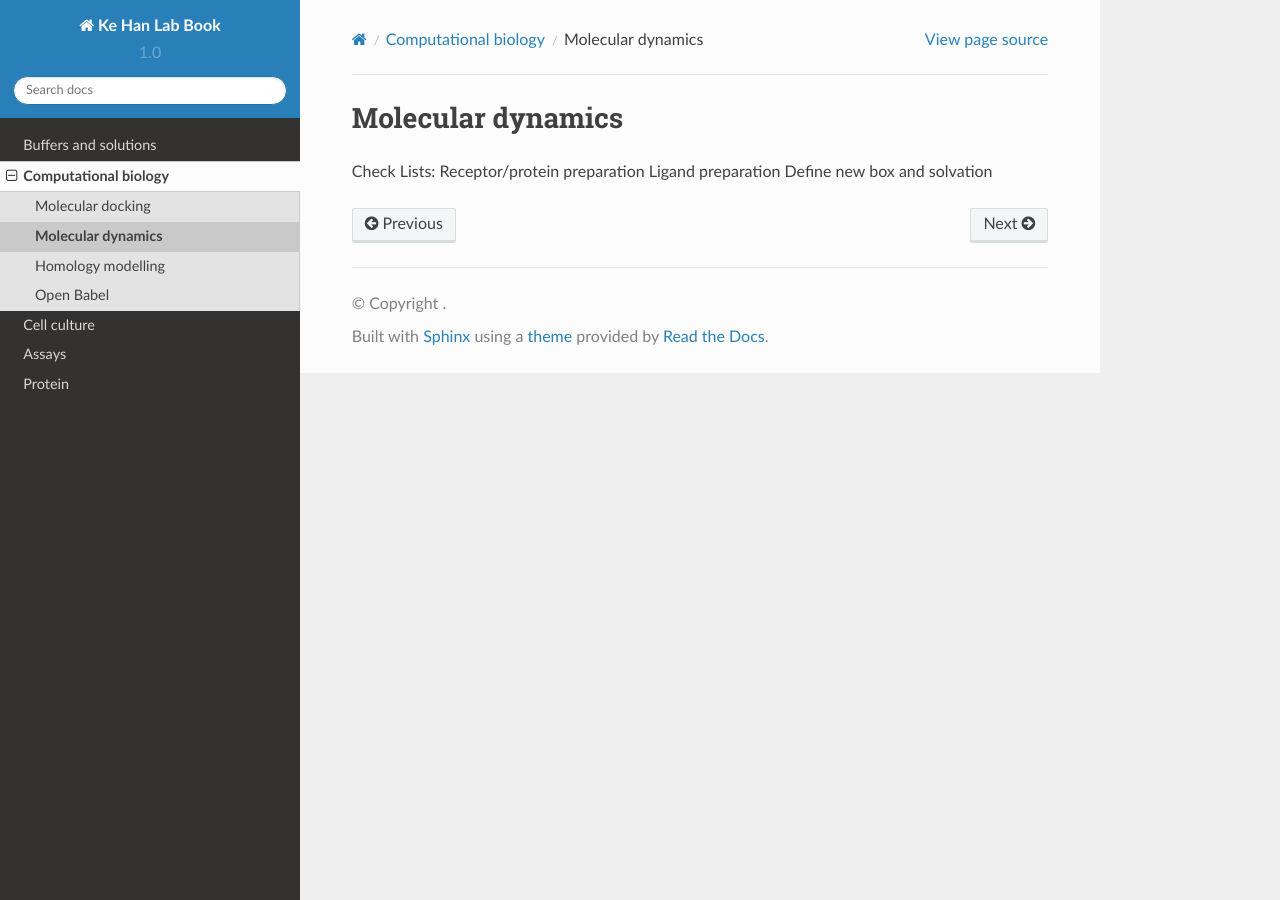
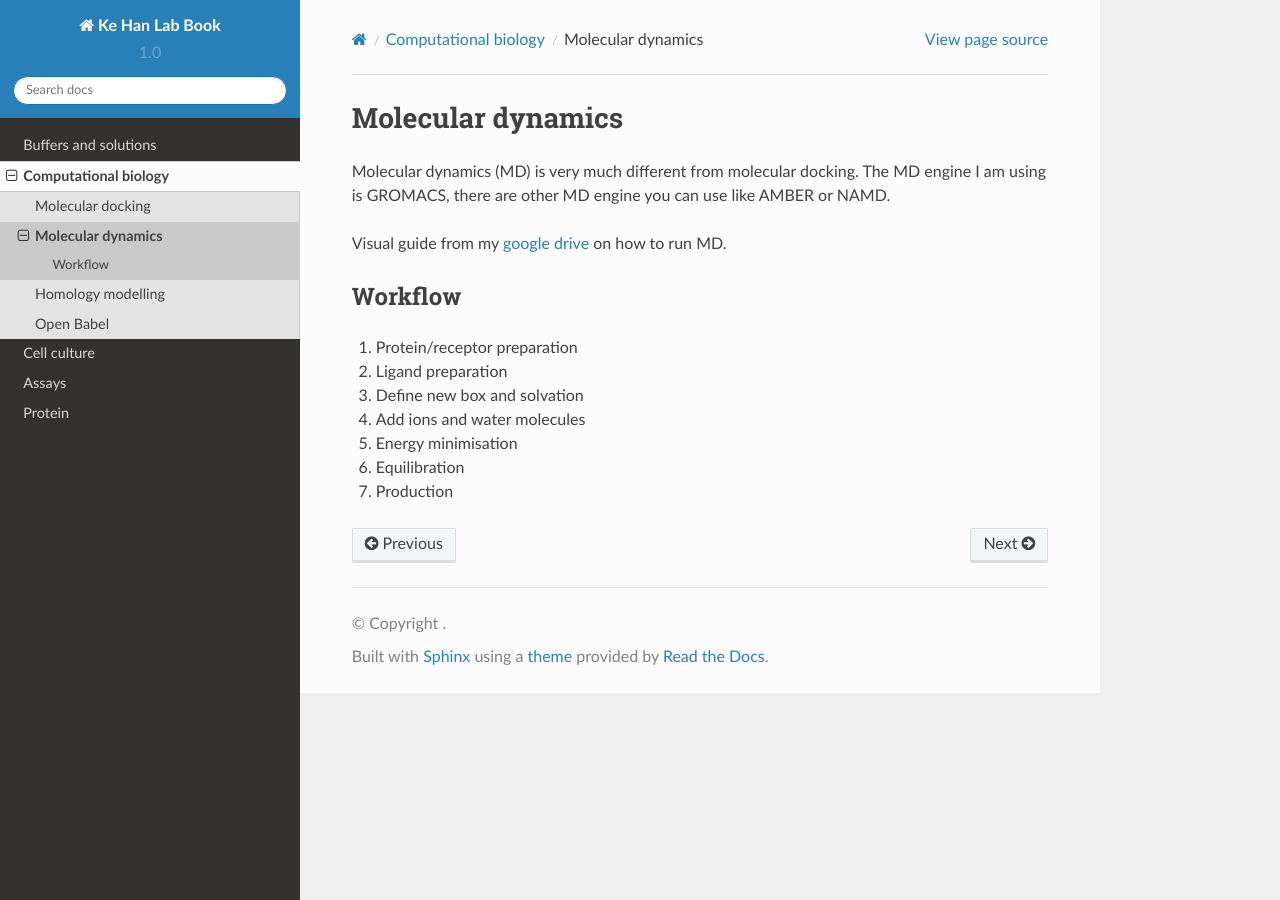
Before and after one commit to kehantan/labbook, a Sphinx documentation site: the page built from docs/computational/molecular_dynamics.rst, in a window 1280 px wide. Built offline with Sphinx 7.4.7 and the Read the Docs theme 2.0.0, drawn with Linux system fonts in a browser that asks for light colours.

Commit message:
Update molecular_dynamics.rst

```diff
--- a/docs/computational/molecular_dynamics.rst
+++ b/docs/computational/molecular_dynamics.rst
@@ -1,7 +1,16 @@
 Molecular dynamics
 ==================
 
-Check Lists:
-Receptor/protein preparation
-Ligand preparation
-Define new box and solvation
+Molecular dynamics (MD) is very much different from molecular docking. The MD engine I am using is GROMACS, there are other MD engine you can use like AMBER or NAMD.
+
+Visual guide from my `google drive <https://drive.google.com/drive/folders/108psm8MTCf70OTOE96ehjELQ3mR2w1v2?usp=sharing>`_ on how to run MD.
+
+Workflow
+--------
+#. Protein/receptor preparation
+#. Ligand preparation
+#. Define new box and solvation
+#. Add ions and water molecules
+#. Energy minimisation
+#. Equilibration
+#. Production
```
